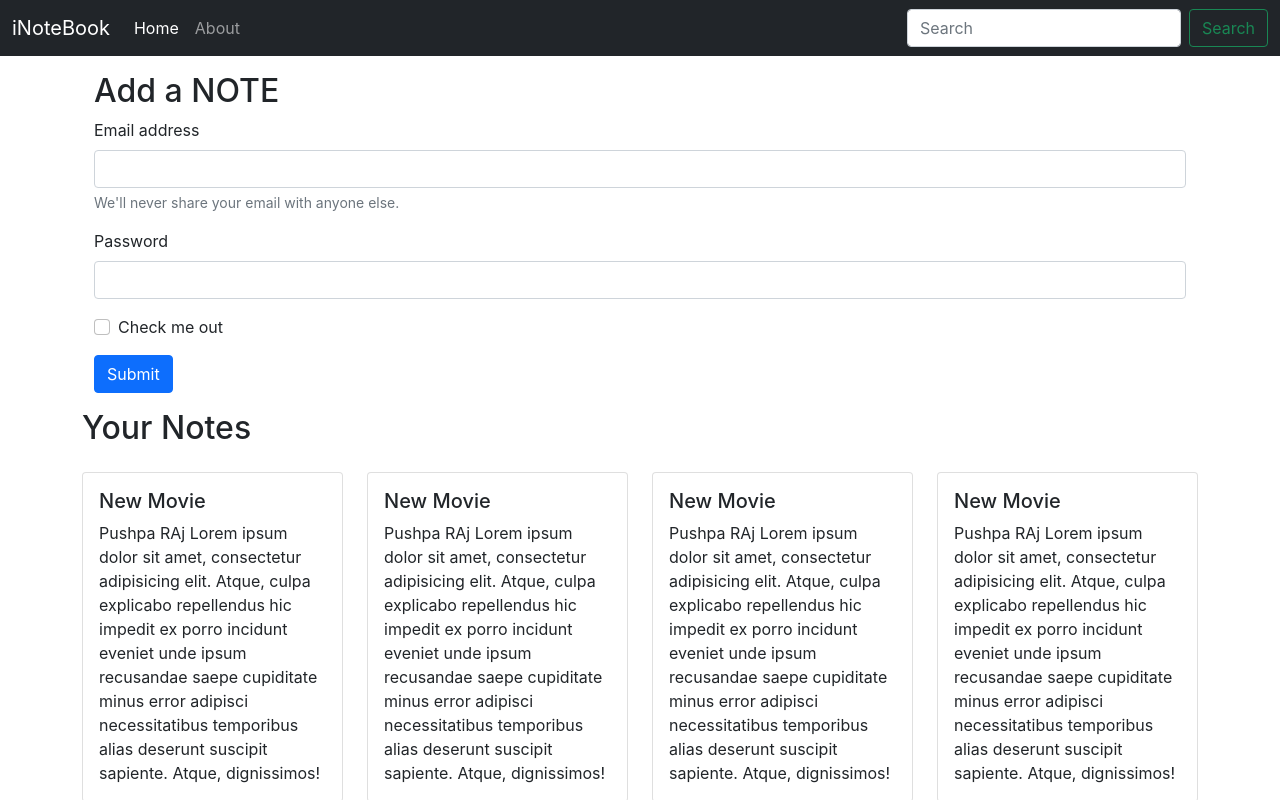
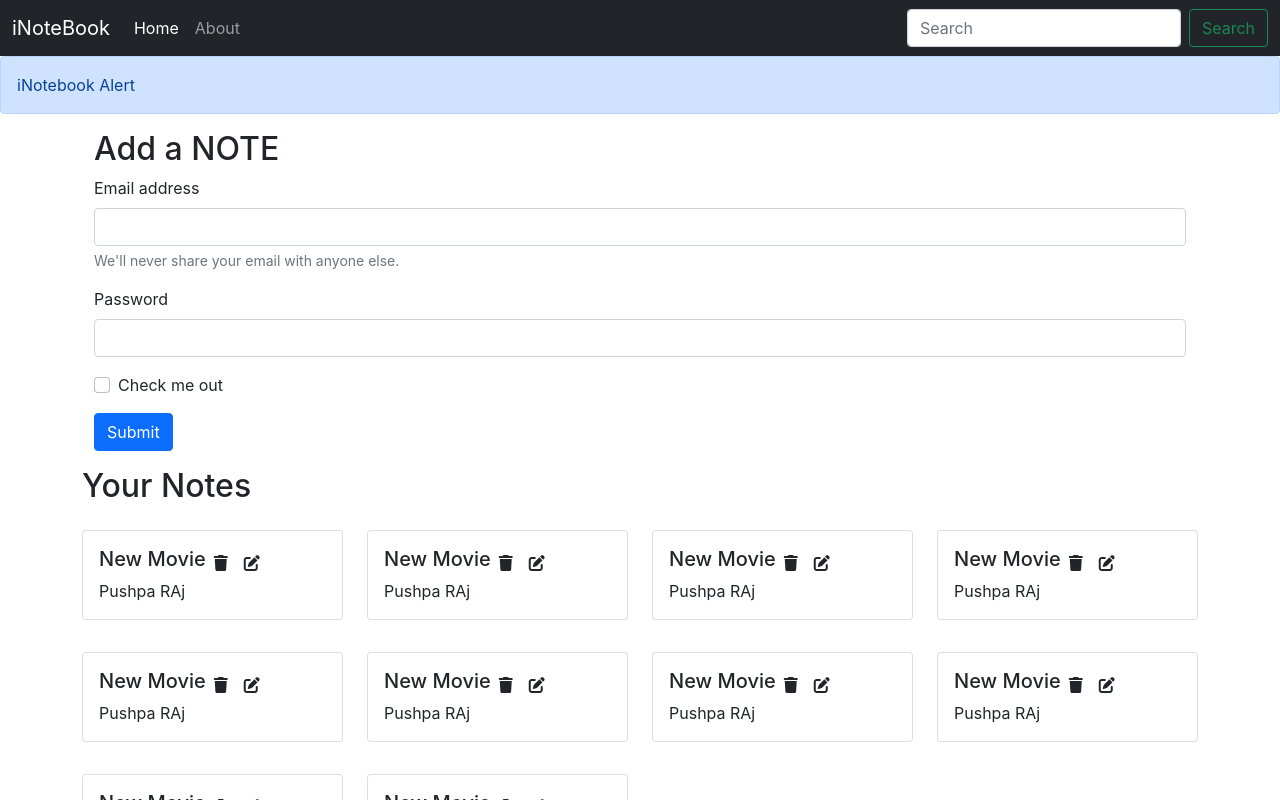
Before and after one commit to mohammedsaif001/MERN-STACK---iNotebook, a React (Create React App) app: page / in a window 1280 px wide. Shown: the top 800 px of the page. Built offline with nearby package versions, Linux system fonts and the light colour scheme.

Commit message:
18 Adding Font Awesome Icons & Alert Comp

```diff
--- a/public/index.html
+++ b/public/index.html
@@ -48,6 +48,7 @@
       To create a production bundle, use `npm run build` or `yarn build`.
     -->
     <!-- JavaScript Bundle with Popper -->
+    <script src="https://kit.fontawesome.com/8acc37513f.js" crossorigin="anonymous"></script>
     <script
       src="https://cdn.jsdelivr.net/npm/bootstrap@5.1.3/dist/js/bootstrap.bundle.min.js"
       integrity="sha384-ka7Sk0Gln4gmtz2MlQnikT1wXgYsOg+OMhuP+IlRH9sENBO0LRn5q+8nbTov4+1p"
--- a/src/App.js
+++ b/src/App.js
@@ -8,6 +8,7 @@ import Navbar from './Component/Navbar';
 import Home from './Component/Home';
 import About from './Component/About';
 import NoteState from './Context/Notes/NoteState';
+import Alert from './Component/Alert';
 
 function App() {
   return (
@@ -15,6 +16,7 @@ function App() {
       <NoteState>
         <Router>
           <Navbar />
+          <Alert message="iNotebook Alert"/>
           <div className="container">
             <Switch>
               <Route exact path="/">
--- /dev/null
+++ b/src/Component/Alert.js
@@ -0,0 +1,9 @@
+import React from 'react';
+
+export default function Alert(props) {
+    return <div>
+        <div className="alert alert-primary" role="alert">
+            {props.message}
+        </div>
+    </div>;
+}
--- a/src/Component/Noteitem.js
+++ b/src/Component/Noteitem.js
@@ -4,10 +4,15 @@ export default function Noteitem(props) {
     let { notes } = props
     return <>
         <div className="col-md-3">
-            <div class="card my-3">
-                <div class="card-body">
-                    <h5 class="card-title">{notes.title}</h5>
-                    <p class="card-text">{notes.description} Lorem ipsum dolor sit amet, consectetur adipisicing elit. Atque, culpa explicabo repellendus hic impedit ex porro incidunt eveniet unde ipsum recusandae saepe cupiditate minus error adipisci necessitatibus temporibus alias deserunt suscipit sapiente. Atque, dignissimos!</p>
+            <div className="card my-3">
+                <div className="card-body">
+                    <div className="d-flex align-items-center">
+
+                    <h5 className="card-title">{notes.title}</h5>
+                    <i className="fas fa-trash mx-2"></i>
+                    <i className="fas fa-edit mx-2"></i>
+                    </div>
+                    <p className="card-text">{notes.description}</p>
                 </div>
             </div>
         </div>
--- a/src/Component/Notes.js
+++ b/src/Component/Notes.js
@@ -8,7 +8,7 @@ export default function Notes() {
       <div className="row my-3">
       <h2>Your Notes</h2>
       {notes.map((notes) =>{
-        return <Noteitem notes={notes}/>
+        return <Noteitem key={notes._id} notes={notes}/>
       })}
     </div>
   </div>;
--- a/src/Context/Notes/NoteState.js
+++ b/src/Context/Notes/NoteState.js
@@ -13,7 +13,7 @@ const NoteState = (props) => {
             "__v": 0
           },
           {
-            "_id": "61f289bdf6f59a03fb58667e",
+            "_id": "61f289bdf6f59a03fb58667e1",
             "user": "61f18061abfd071b339ab754",
             "title": "New Movie",
             "description": "Pushpa RAj",
@@ -22,7 +22,7 @@ const NoteState = (props) => {
             "__v": 0
           },
           {
-            "_id": "61f289bdf6f59a03fb58667e",
+            "_id": "61f289bdf6f59a03fb58667e2",
             "user": "61f18061abfd071b339ab754",
             "title": "New Movie",
             "description": "Pushpa RAj",
@@ -31,7 +31,7 @@ const NoteState = (props) => {
             "__v": 0
           },
           {
-            "_id": "61f289bdf6f59a03fb58667e",
+            "_id": "61f289bdf6f59a03fb58667e3",
             "user": "61f18061abfd071b339ab754",
             "title": "New Movie",
             "description": "Pushpa RAj",
@@ -40,7 +40,7 @@ const NoteState = (props) => {
             "__v": 0
           },
           {
-            "_id": "61f289bdf6f59a03fb58667e",
+            "_id": "61f289bdf6f59a03fb58667e4",
             "user": "61f18061abfd071b339ab754",
             "title": "New Movie",
             "description": "Pushpa RAj",
@@ -49,7 +49,7 @@ const NoteState = (props) => {
             "__v": 0
           },
           {
-            "_id": "61f289bdf6f59a03fb58667e",
+            "_id": "61f289bdf6f59a03fb58667e5",
             "user": "61f18061abfd071b339ab754",
             "title": "New Movie",
             "description": "Pushpa RAj",
@@ -58,7 +58,7 @@ const NoteState = (props) => {
             "__v": 0
           },
           {
-            "_id": "61f289bdf6f59a03fb58667e",
+            "_id": "61f289bdf6f59a03fb58667e6",
             "user": "61f18061abfd071b339ab754",
             "title": "New Movie",
             "description": "Pushpa RAj",
@@ -67,7 +67,7 @@ const NoteState = (props) => {
             "__v": 0
           },
           {
-            "_id": "61f289bdf6f59a03fb58667e",
+            "_id": "61f289bdf6f59a03fb58667e7",
             "user": "61f18061abfd071b339ab754",
             "title": "New Movie",
             "description": "Pushpa RAj",
@@ -76,7 +76,7 @@ const NoteState = (props) => {
             "__v": 0
           },
           {
-            "_id": "61f289bdf6f59a03fb58667e",
+            "_id": "61f289bdf6f59a03fb58667e8",
             "user": "61f18061abfd071b339ab754",
             "title": "New Movie",
             "description": "Pushpa RAj",
@@ -85,7 +85,7 @@ const NoteState = (props) => {
             "__v": 0
           },
           {
-            "_id": "61f289bdf6f59a03fb58667e",
+            "_id": "61f289bdf6f59a03fb586678e",
             "user": "61f18061abfd071b339ab754",
             "title": "New Movie",
             "description": "Pushpa RAj",
--- a/src/index.css
+++ b/src/index.css
@@ -11,3 +11,7 @@ code {
   font-family: source-code-pro, Menlo, Monaco, Consolas, 'Courier New',
     monospace;
 }
+
+i{
+  cursor: pointer;
+}
```
